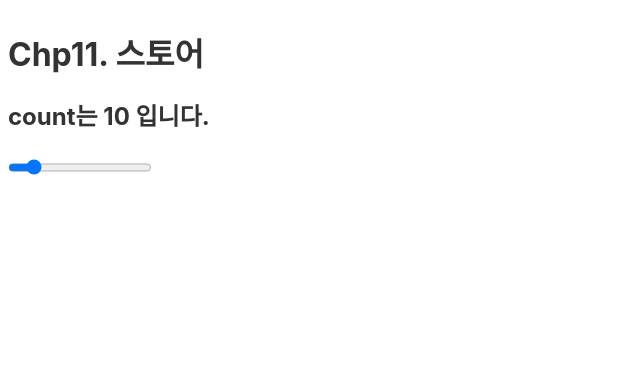
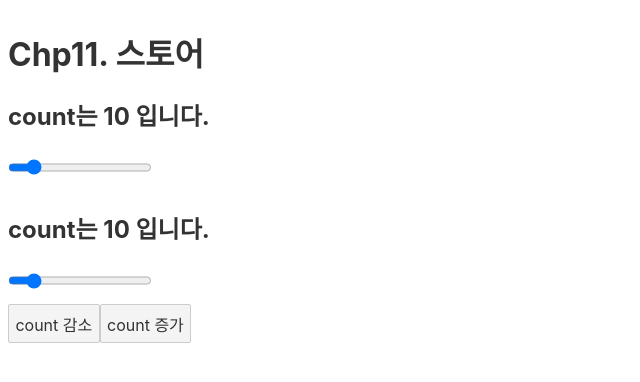
Before and after one commit to zldnlto/Svelte_Tutorial, a Svelte app: page / in a window 1280 px wide. Shown: the top 382 px of the page, without its empty margins (0-640 px from the left). Built offline with nearby package versions, Linux system fonts and the light colour scheme.

Commit message:
Chp11_스토어 값 변경하기 (스토어바인딩, update)

```diff
--- /dev/null
+++ b/src/Chp11/AutoSubscribe.svelte
@@ -0,0 +1,16 @@
+<script>
+    import Decrease from './Decrease.svelte';
+    import Increase from './Increase.svelte';
+    import { count } from './store';
+  </script>
+
+
+  <main>
+      <section>
+          <h2> count는 {$count} 입니다. </h2>
+          <input type="range" bind:value={$count} step=1 min=1 max=100>
+      </section>
+      <section>
+        <Decrease /><Increase />
+      </section>
+  </main>
--- /dev/null
+++ b/src/Chp11/Decrease.svelte
@@ -0,0 +1,9 @@
+<script>
+    import { onDestroy } from "svelte";
+    import { count } from "./store";
+
+    let disabled = false;
+    $:disabled = $count<=1 ? true : false;
+  </script>
+
+  <button {disabled} on:click={$count = $count - 1}>count 감소</button>
--- /dev/null
+++ b/src/Chp11/Increase.svelte
@@ -0,0 +1,20 @@
+<script>
+  import { onDestroy } from "svelte";
+  import { count } from "./store";
+
+    let disabled = false;
+
+    function Increase () {
+        count.update((n)=> {
+            return n + 1;
+        })
+    }
+    //count 구독 구현, count값이 100보다 클 때 비활성화
+    const unsub = count.subscribe((v)=> {
+        disabled = v >= 100 ? true : false;
+    })
+
+    onDestroy(unsub);
+</script>
+
+<button disabled={disabled} on:click={Increase}>count 증가</button>
--- a/src/Container/Chp11.svelte
+++ b/src/Container/Chp11.svelte
@@ -1,5 +1,6 @@
 <script>
-  import WritebleStore from "../Chp11/WritebleStore.svelte";
+  import AutoSubscribe from "../Chp11/AutoSubscribe.svelte";
+import WritebleStore from "../Chp11/WritebleStore.svelte";
 
 
 </script>
@@ -7,3 +8,4 @@
 
 <h1>Chp11. 스토어</h1>
 <WritebleStore />
+<AutoSubscribe />
```
